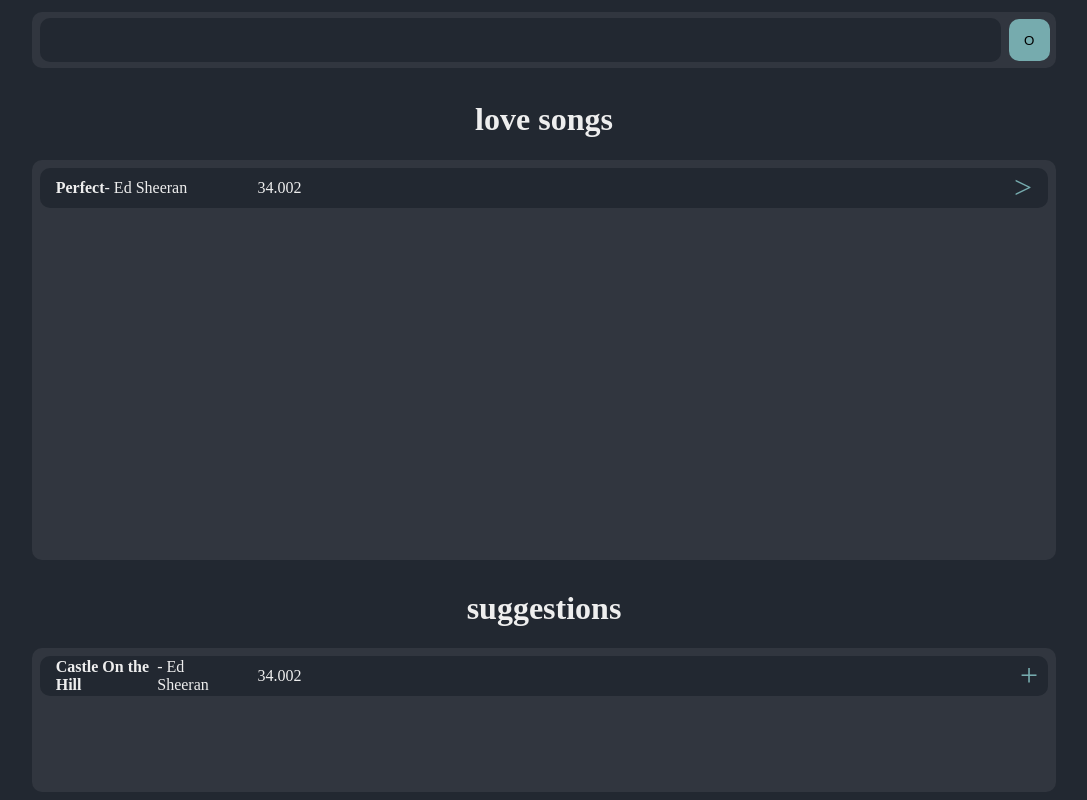
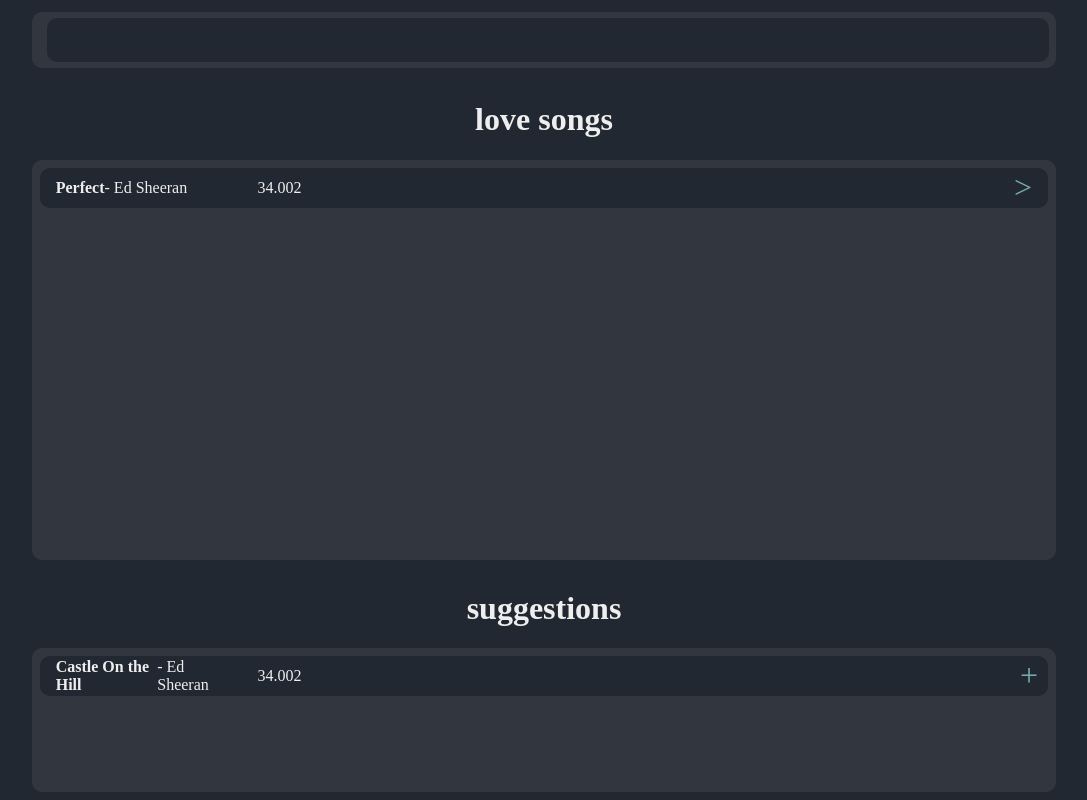
Before and after one commit to kirbs-btw/shuffle.ai, a website: page frontend/index.html in a window 1280 px wide. Shown: the whole page, without its empty margins (96-1183 px from the left). Drawn offline with Linux system fonts and the light colour scheme.

Commit message:
del search button
not in need because of onchange

```diff
--- a/frontend/css/main.css
+++ b/frontend/css/main.css
@@ -13,11 +13,11 @@
     background-color: var(--mid-base);
     display: flex;
     align-items: center;
-    justify-content: left;
+    justify-content: center;
 }
 
 #search-input{
-    width: 93.5%;
+    width: 97.5%;
     margin-left: 0.75%;
     height: 75%;
     background-color: var(--dark-base);
--- a/frontend/index.html
+++ b/frontend/index.html
@@ -10,11 +10,7 @@
     <body>
         <div class="nav-section">
             <div class="search-bar">
-
                 <input type="text" id="search-input" onchange="search(value)">
-                <button id="search-button" onclick="search(value)">
-                    O
-                </button>
             </div>
         </div>
 
```
